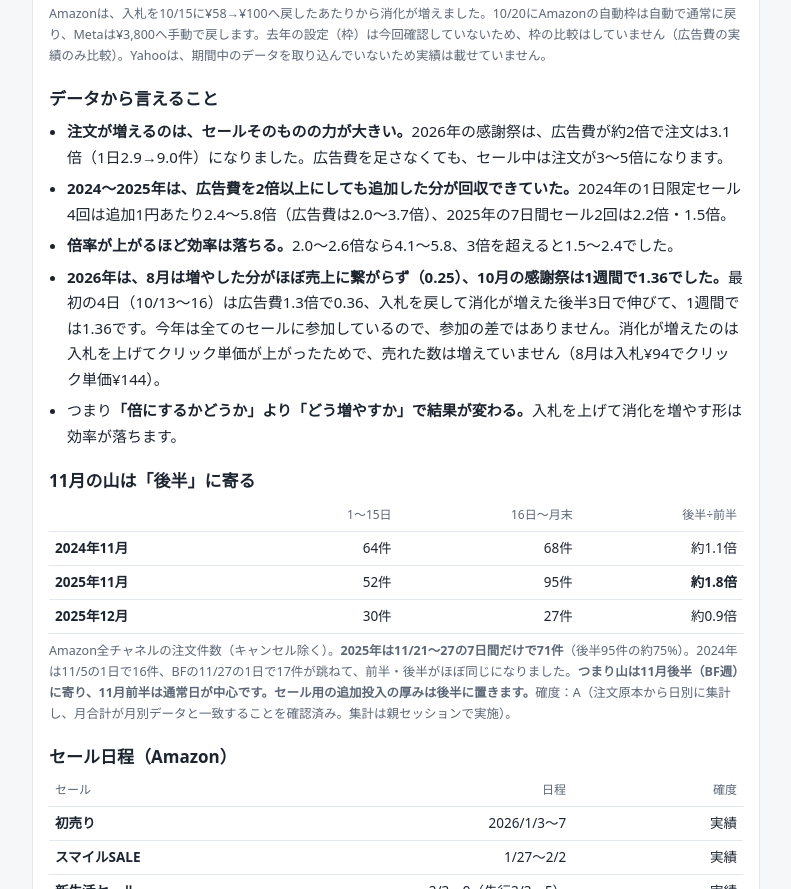
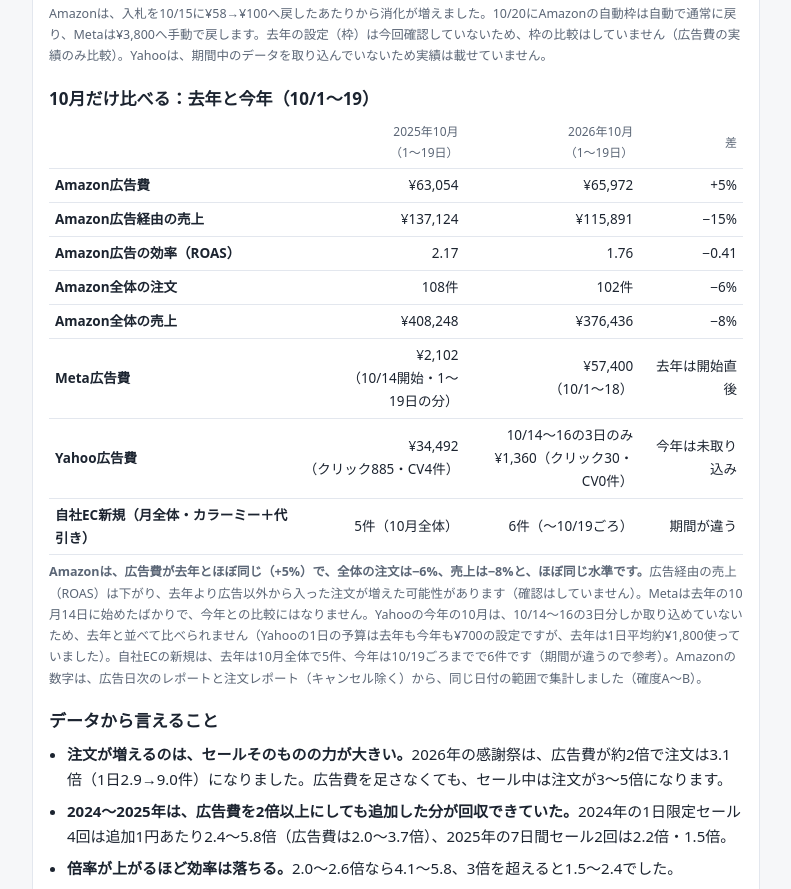
Before and after one commit to hoshizaemonn/michiru-budget-private, a plain HTML site: page index.html in a window 1280 px wide. Shown: the part 5962-6851 px from the top of the page, without its empty margins (244-1035 px from the left). Drawn offline with Linux system fonts and the light colour scheme.

Commit message:
10月だけの去年・今年比較（10/1〜19）を図解と会議版に追加

```diff
--- a/index.html
+++ b/index.html
@@ -156,6 +156,18 @@ details{margin-top:10px} summary{cursor:pointer;color:var(--sub);font-size:13px}
 <tr><th>Yahoo</th><td>約¥700/日</td><td>変更なし</td><td>—</td></tr>
 </tbody></table>
 <p class="cap">Amazonは、入札を10/15に¥58→¥100へ戻したあたりから消化が増えました。10/20にAmazonの自動枠は自動で通常に戻り、Metaは¥3,800へ手動で戻します。去年の設定（枠）は今回確認していないため、枠の比較はしていません（広告費の実績のみ比較）。Yahooは、期間中のデータを取り込んでいないため実績は載せていません。</p>
+<h2 style="margin-top:18px">10月だけ比べる：去年と今年（10/1〜19）</h2>
+<table class="wrapt"><thead><tr><th></th><th>2025年10月<br>（1〜19日）</th><th>2026年10月<br>（1〜19日）</th><th>差</th></tr></thead><tbody>
+<tr><th>Amazon広告費</th><td>¥63,054</td><td>¥65,972</td><td>+5%</td></tr>
+<tr><th>Amazon広告経由の売上</th><td>¥137,124</td><td>¥115,891</td><td>−15%</td></tr>
+<tr><th>Amazon広告の効率（ROAS）</th><td>2.17</td><td>1.76</td><td>−0.41</td></tr>
+<tr><th>Amazon全体の注文</th><td>108件</td><td>102件</td><td>−6%</td></tr>
+<tr><th>Amazon全体の売上</th><td>¥408,248</td><td>¥376,436</td><td>−8%</td></tr>
+<tr><th>Meta広告費</th><td>¥2,102<br>（10/14開始・1〜19日の分）</td><td>¥57,400<br>（10/1〜18）</td><td>去年は開始直後</td></tr>
+<tr><th>Yahoo広告費</th><td>¥34,492<br>（クリック885・CV4件）</td><td>10/14〜16の3日のみ<br>¥1,360（クリック30・CV0件）</td><td>今年は未取り込み</td></tr>
+<tr><th>自社EC新規（月全体・カラーミー＋代引き）</th><td>5件（10月全体）</td><td>6件（〜10/19ごろ）</td><td>期間が違う</td></tr>
+</tbody></table>
+<p class="cap"><b>Amazonは、広告費が去年とほぼ同じ（+5%）で、全体の注文は−6%、売上は−8%と、ほぼ同じ水準です。</b>広告経由の売上（ROAS）は下がり、去年より広告以外から入った注文が増えた可能性があります（確認はしていません）。Metaは去年の10月14日に始めたばかりで、今年との比較にはなりません。Yahooの今年の10月は、10/14〜16の3日分しか取り込めていないため、去年と並べて比べられません（Yahooの1日の予算は去年も今年も¥700の設定ですが、去年は1日平均約¥1,800使っていました）。自社ECの新規は、去年は10月全体で5件、今年は10/19ごろまでで6件です（期間が違うので参考）。Amazonの数字は、広告日次のレポートと注文レポート（キャンセル除く）から、同じ日付の範囲で集計しました（確度A〜B）。</p>
 <h2 style="margin-top:18px">データから言えること</h2>
 <ul class="conc">
 <li><b>注文が増えるのは、セールそのものの力が大きい。</b>2026年の感謝祭は、広告費が約2倍で注文は3.1倍（1日2.9→9.0件）になりました。広告費を足さなくても、セール中は注文が3〜5倍になります。</li>
```
Also changed, not shown: meeting-2026-10-20/index.html (+10 -1 lines), 1 other file.
